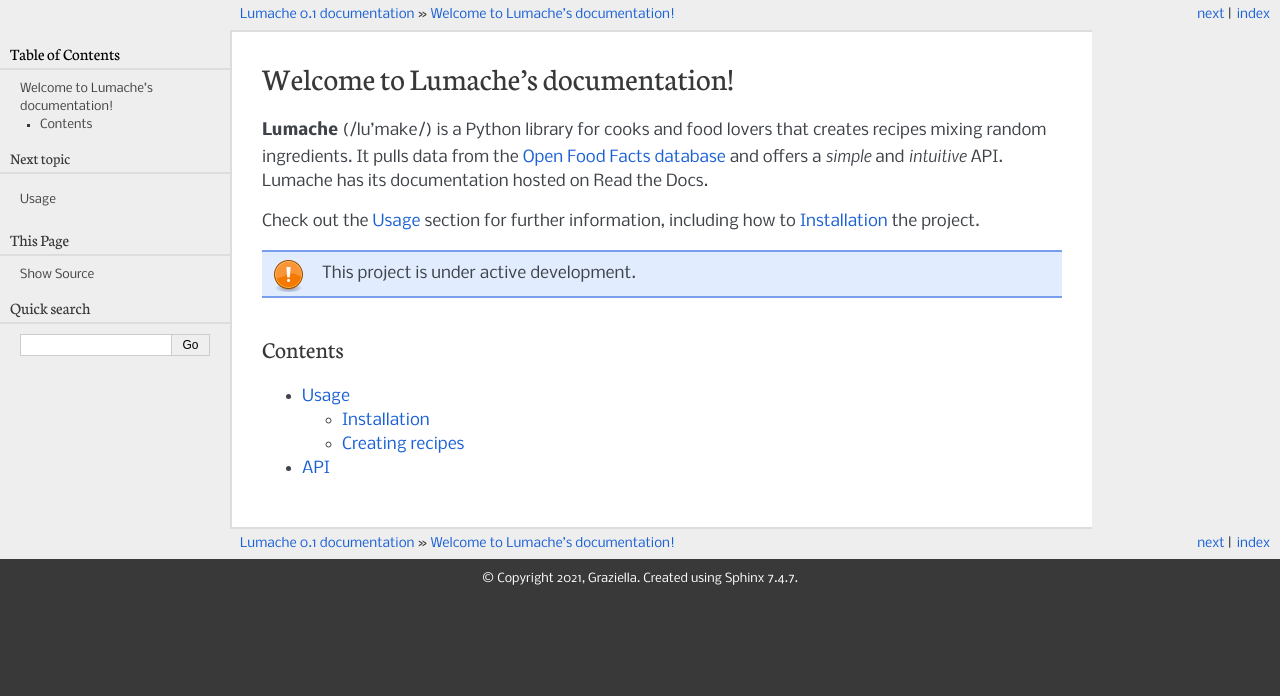
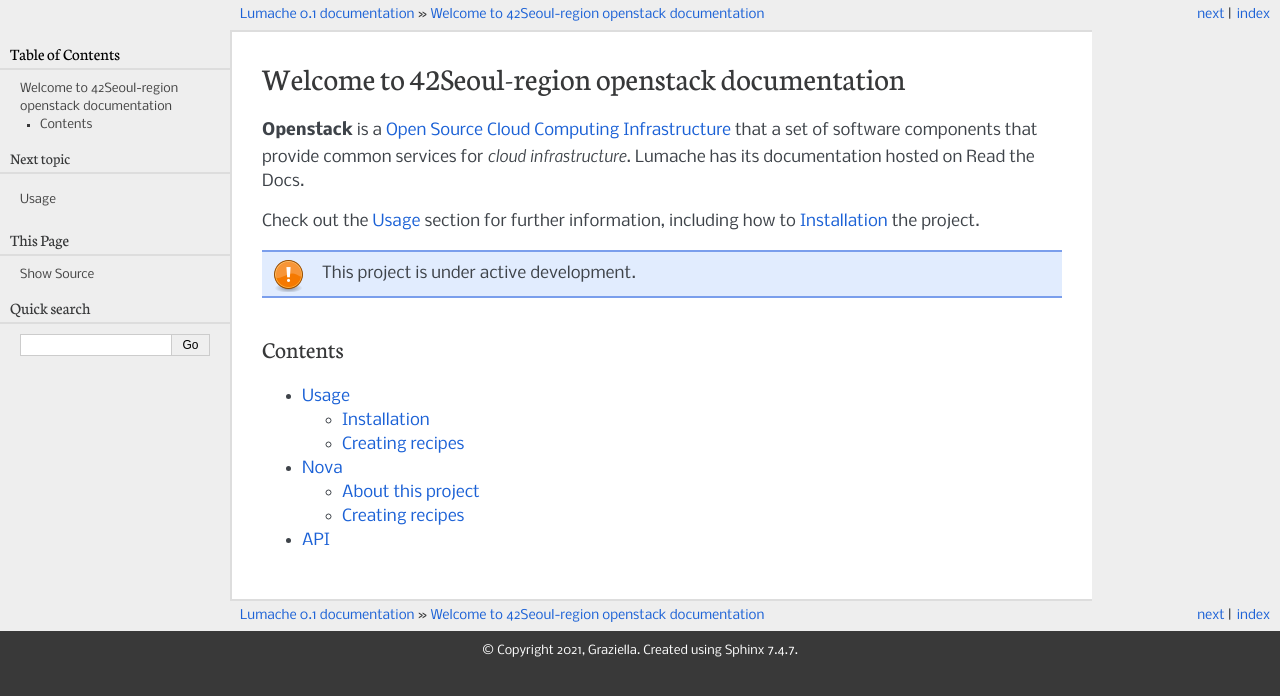
Before and after one commit to hdoo42/Ronna-Burning-OpenStack, a Sphinx documentation site: the page built from docs/source/index.rst, in a window 1280 px wide. Shown: the top 696 px of the page. Built offline with Sphinx 7.4.7, drawn with Linux system fonts in a browser that asks for light colours.

Commit message:
fix Frontpage, add nova sample docs

```diff
--- a/docs/source/index.rst
+++ b/docs/source/index.rst
@@ -1,10 +1,8 @@
-Welcome to Lumache's documentation!
+Welcome to 42Seoul-region openstack documentation
 ===================================
 
-**Lumache** (/lu'make/) is a Python library for cooks and food lovers
-that creates recipes mixing random ingredients.
-It pulls data from the `Open Food Facts database <https://world.openfoodfacts.org/>`_
-and offers a *simple* and *intuitive* API.
+**Openstack** is a `Open Source Cloud Computing Infrastructure <https://www.openstack.org>`_
+that a set of software components that provide common services for *cloud infrastructure*.
 Lumache has its documentation hosted on Read the Docs.
 
 Check out the :doc:`usage` section for further information, including
@@ -20,4 +18,5 @@
 .. toctree::
 
    usage
+   nova
    api
```
Also changed, not shown: docs/source/nova.rst (added, +33 -0 lines).
